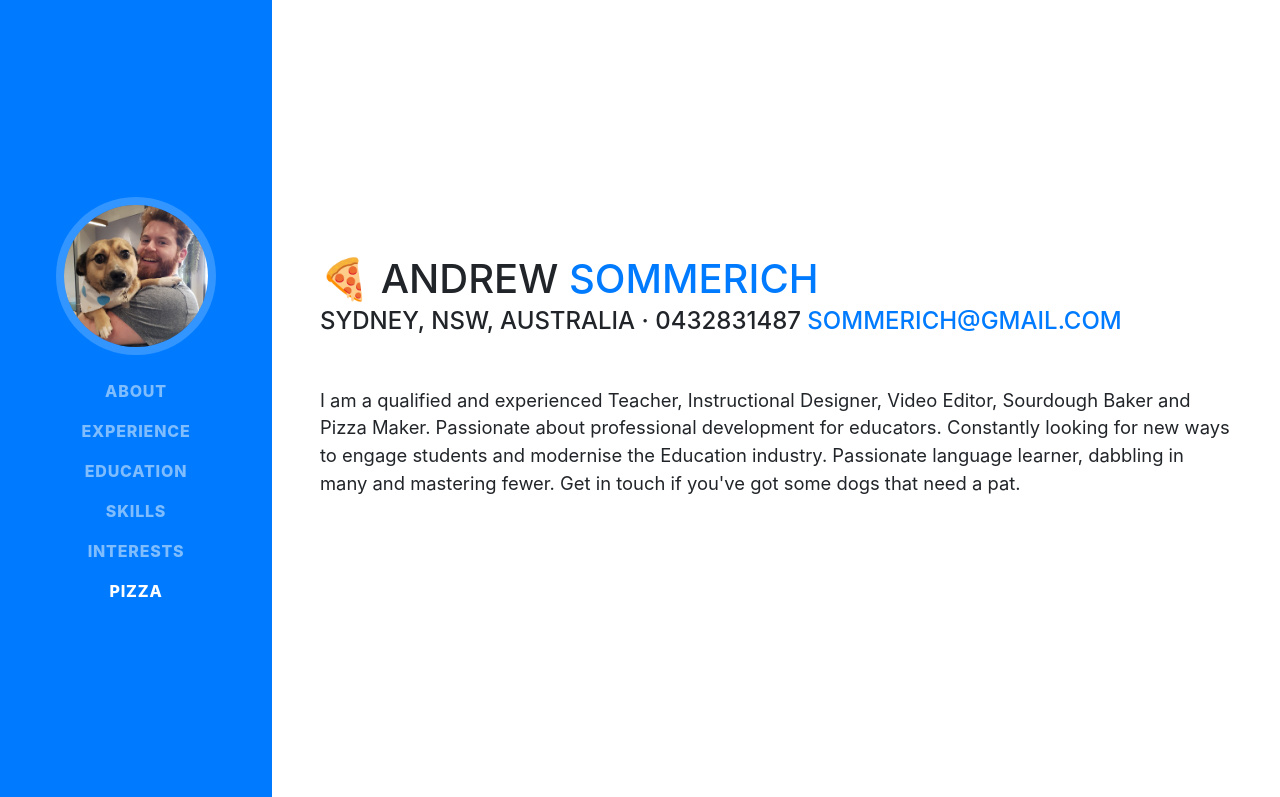
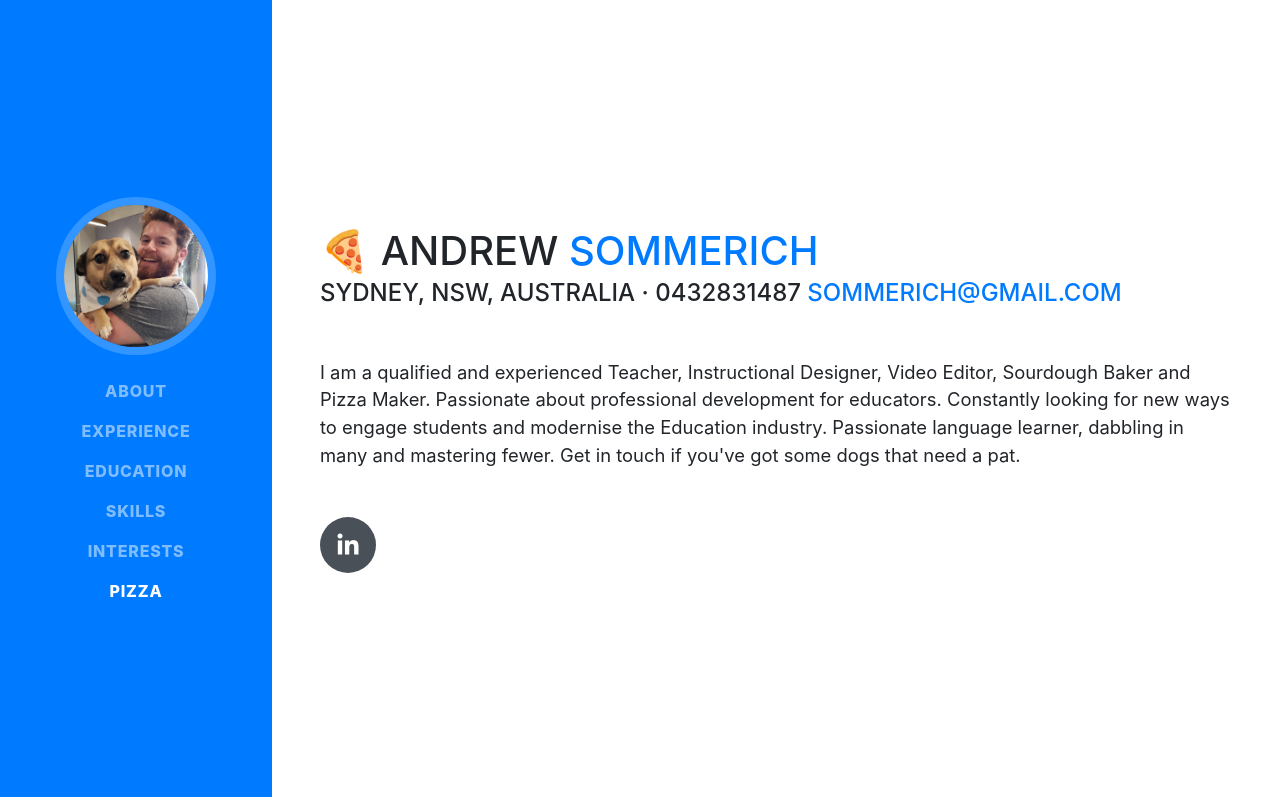
Before and after one commit to andrew-pizza/andrew-pizza.github.io, a website with bundled scripts: page index.html in a window 1280 px wide. Shown: the top 797 px of the page. Built offline with nearby package versions, Linux system fonts and the light colour scheme; a web font is replaced by a local one.

Commit message:
linkedin

```diff
--- a/index.html
+++ b/index.html
@@ -70,6 +70,11 @@
             <a href="mailto:sommerich@gmail.com">sommerich@gmail.com</a>
           </div>
           <p class="lead mb-5">I am a qualified and experienced Teacher, Instructional Designer, Video Editor, Sourdough Baker and Pizza Maker. Passionate about professional development for educators. Constantly looking for new ways to engage students and modernise the Education industry. Passionate language learner, dabbling in many and mastering fewer. Get in touch if you've got some dogs that need a pat. </p>
+                      <div class="social-icons">
+            <a href="#">
+              <i class="fab fa-linkedin-in"></i>
+            </a>
+            </div>
       </section>
       <hr class="m-0">
       <section class="resume-section p-3 p-lg-5 d-flex flex-column" id="experience">
```
